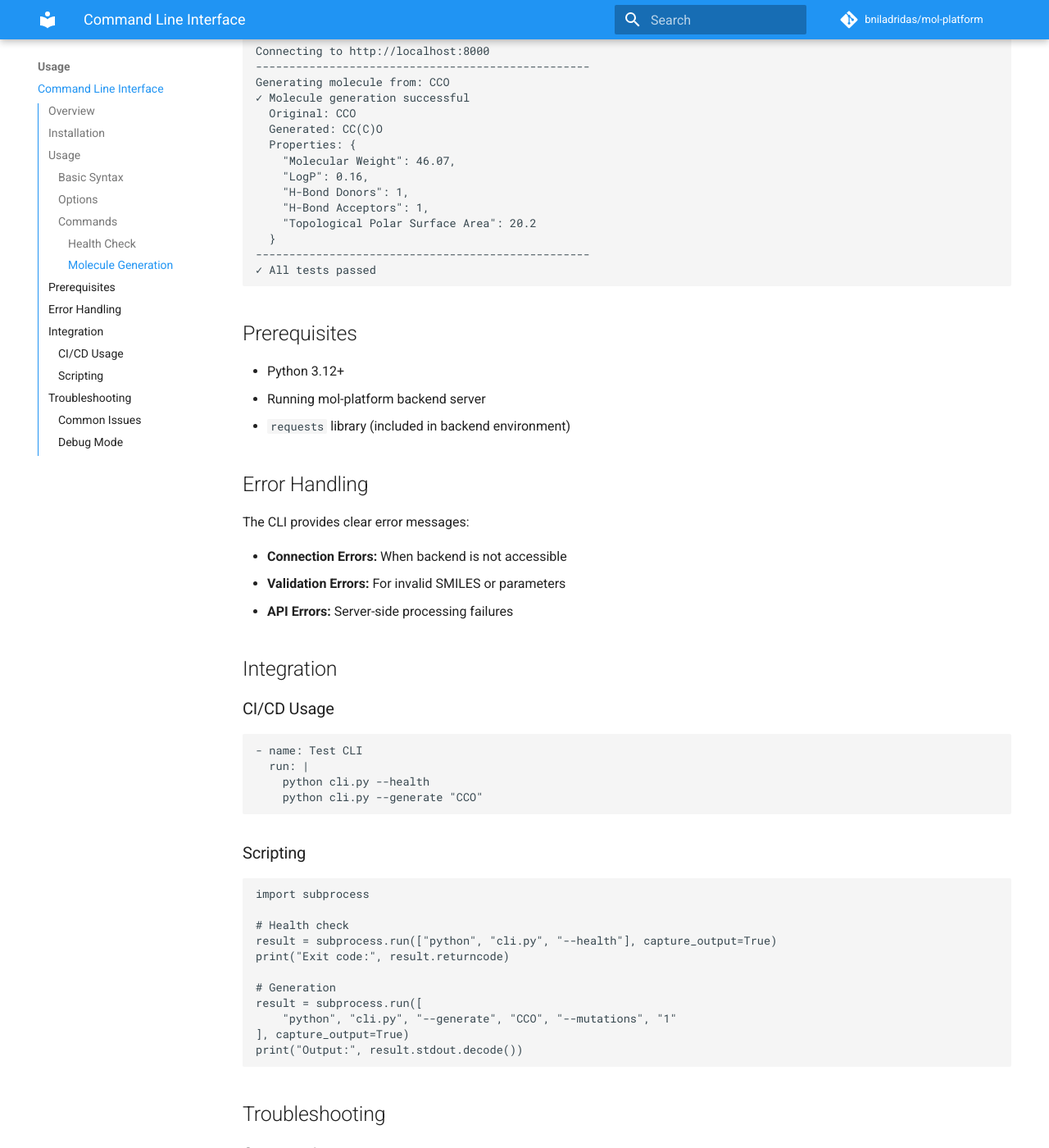
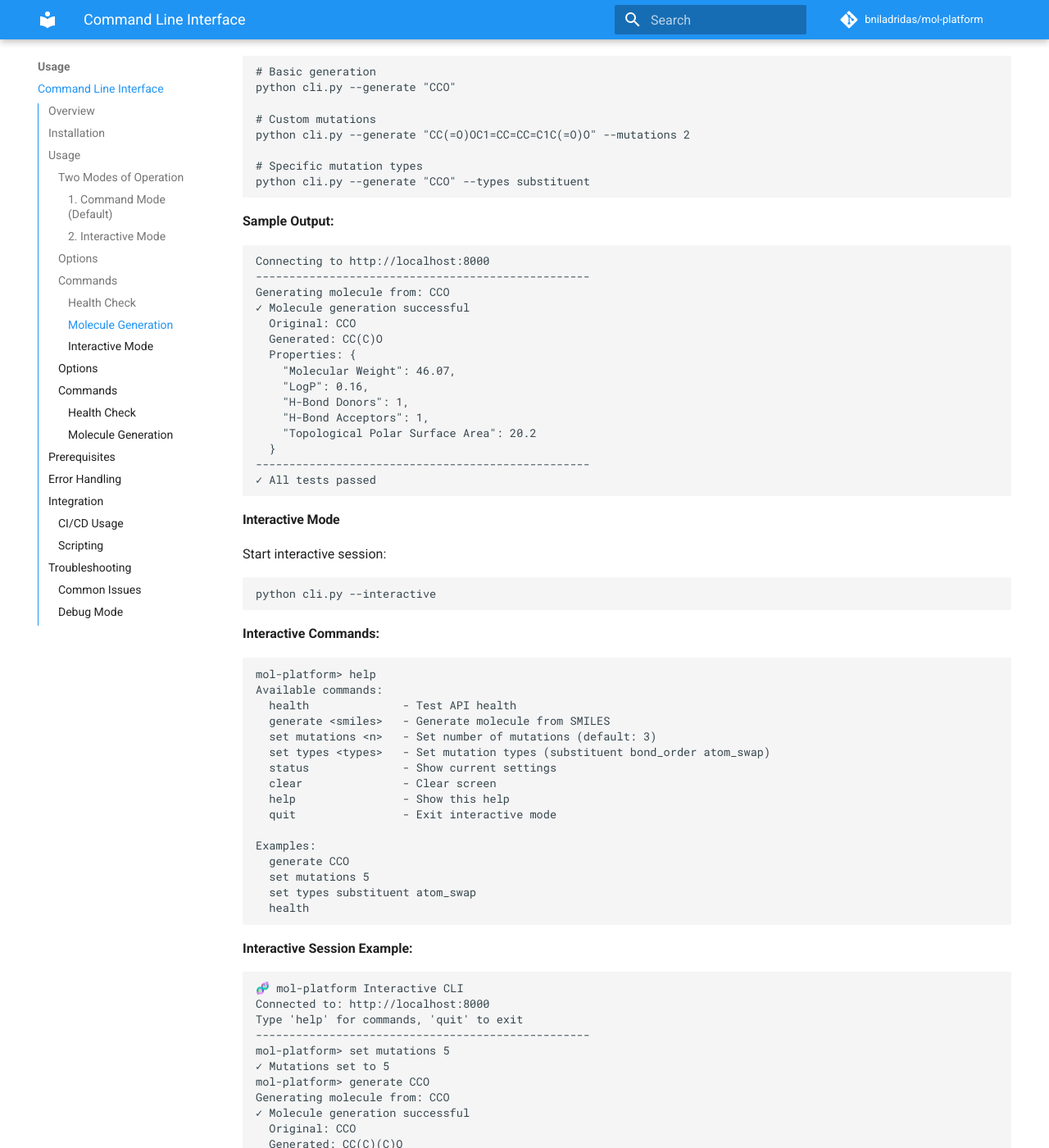
Before and after one commit to bniladridas/mol-platform, an MkDocs documentation site: the page built from docs/cli.md, in a window 1280 px wide and 1400 px high, scrolled down 1770 px. Shown: the whole window at 82% size. Built offline with MkDocs 1.6.1 and Material for MkDocs 9.7.7, drawn with Linux system fonts in a browser that asks for light colours; comment, search, counter and statistics services are not loaded; some of the changed text lies outside the part shown.

Commit message:
docs: update cli docs

````diff
--- a/docs/cli.md
+++ b/docs/cli.md
@@ -17,10 +17,141 @@ No additional installation required. The CLI is included with the codebase.
 
 ## Usage
 
-### Basic Syntax
+### Two Modes of Operation
+
+#### 1. Command Mode (Default)
+
+Execute single commands directly:
 
 ```bash
 python cli.py [OPTIONS] COMMAND
+```
+
+#### 2. Interactive Mode
+
+Start an interactive session for multiple commands:
+
+```bash
+python cli.py --interactive
+```
+
+### Options
+
+- `--url URL`: Backend API URL (default: http://localhost:8000)
+- `--interactive, -i`: Start interactive mode
+- `--help`: Show help message
+
+### Commands
+
+#### Health Check
+
+Test backend connectivity:
+
+```bash
+python cli.py --health
+```
+
+**Output:**
+```
+Connecting to http://localhost:8000
+--------------------------------------------------
+✓ Health check passed: {'status': 'healthy', 'version': '1.0.0'}
+--------------------------------------------------
+✓ All tests passed
+```
+
+#### Molecule Generation
+
+Generate molecules with mutations:
+
+```bash
+python cli.py --generate "SMILES_STRING" [OPTIONS]
+```
+
+**Options:**
+- `--mutations N`: Number of mutations (default: 3)
+- `--types TYPE [TYPE ...]`: Mutation types (substituent, bond_order, atom_swap)
+
+**Examples:**
+
+```bash
+# Basic generation
+python cli.py --generate "CCO"
+
+# Custom mutations
+python cli.py --generate "CC(=O)OC1=CC=CC=C1C(=O)O" --mutations 2
+
+# Specific mutation types
+python cli.py --generate "CCO" --types substituent
+```
+
+**Sample Output:**
+```
+Connecting to http://localhost:8000
+--------------------------------------------------
+Generating molecule from: CCO
+✓ Molecule generation successful
+  Original: CCO
+  Generated: CC(C)O
+  Properties: {
+    "Molecular Weight": 46.07,
+    "LogP": 0.16,
+    "H-Bond Donors": 1,
+    "H-Bond Acceptors": 1,
+    "Topological Polar Surface Area": 20.2
+  }
+--------------------------------------------------
+✓ All tests passed
+```
+
+#### Interactive Mode
+
+Start interactive session:
+
+```bash
+python cli.py --interactive
+```
+
+**Interactive Commands:**
+```
+mol-platform> help
+Available commands:
+  health              - Test API health
+  generate <smiles>   - Generate molecule from SMILES
+  set mutations <n>   - Set number of mutations (default: 3)
+  set types <types>   - Set mutation types (substituent bond_order atom_swap)
+  status              - Show current settings
+  clear               - Clear screen
+  help                - Show this help
+  quit                - Exit interactive mode
+
+Examples:
+  generate CCO
+  set mutations 5
+  set types substituent atom_swap
+  health
+```
+
+**Interactive Session Example:**
+```
+🧬 mol-platform Interactive CLI
+Connected to: http://localhost:8000
+Type 'help' for commands, 'quit' to exit
+--------------------------------------------------
+mol-platform> set mutations 5
+✓ Mutations set to 5
+mol-platform> generate CCO
+Generating molecule from: CCO
+✓ Molecule generation successful
+  Original: CCO
+  Generated: CC(C)(C)O
+  Properties: {...}
+mol-platform> status
+API URL: http://localhost:8000
+Mutations: 5
+Types: ['substituent', 'bond_order', 'atom_swap']
+mol-platform> quit
+Goodbye! 👋
 ```
 
 ### Options
````
